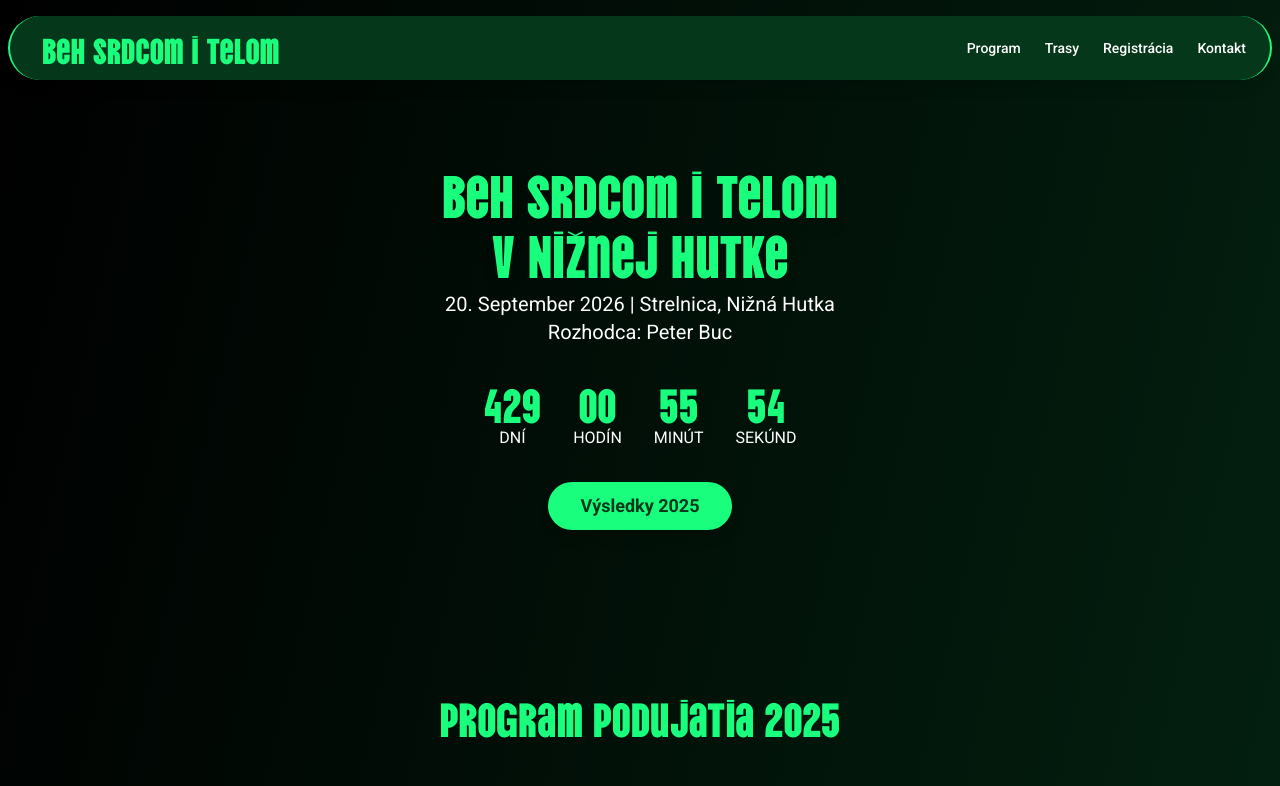
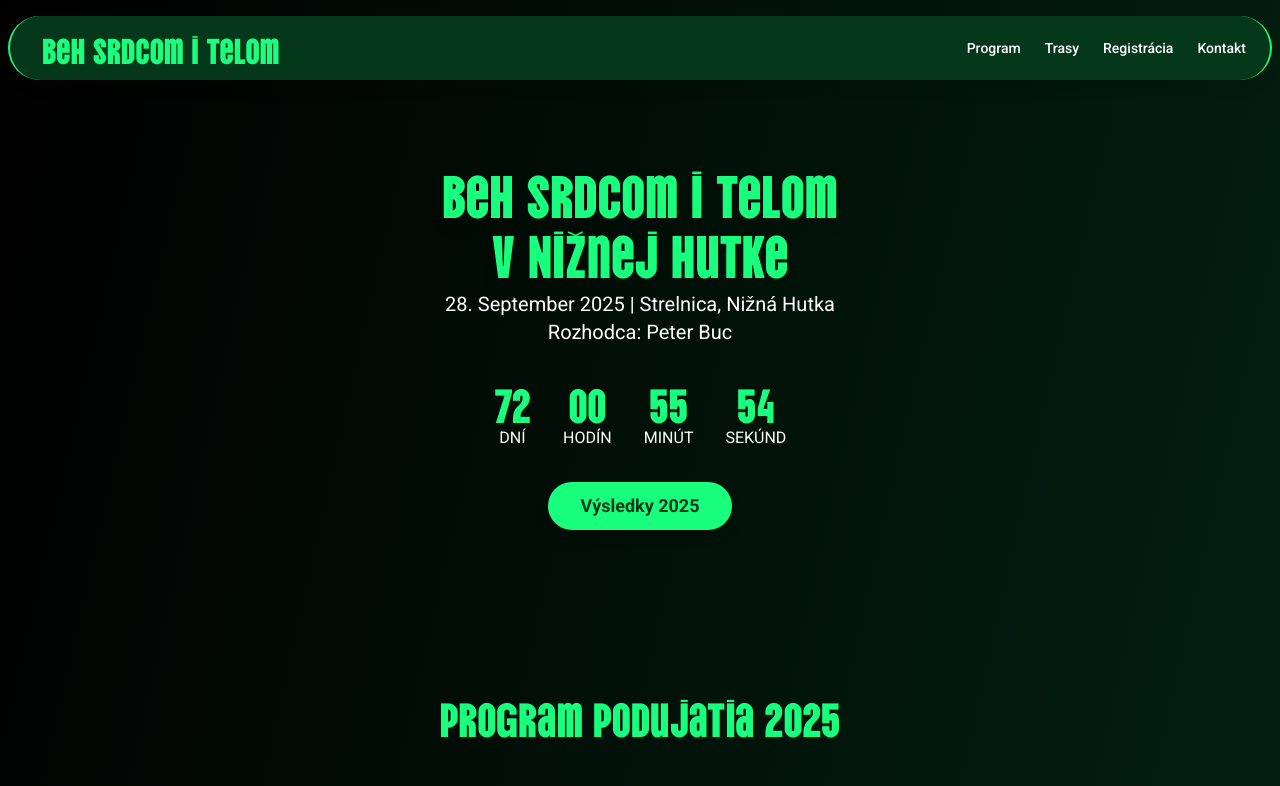
Before and after one commit to YaroSK26/beh-niznahutka, a Next.js app: page / in a window 1280 px wide. Shown: the top 786 px of the page. Built offline with nearby package versions, Linux system fonts and the light colour scheme.

Commit message:
uprava datumu

```diff
--- a/app/page.js
+++ b/app/page.js
@@ -27,7 +27,7 @@ export default function Home() {
 
   // Set the target date for the main run (September 28, 15:00)
   // Assuming the current year is 2025 based on the provided context date.
-  const eventTargetDate = "2026-09-20T14:00:00";
+  const eventTargetDate = "2025-09-28T14:00:00";
 
   return (
     <div className="flex flex-col min-h-screen bg-gradient-to-br from-black to-[#05371b] text-white">
@@ -137,7 +137,7 @@ export default function Home() {
               transition={{ duration: 0.8, delay: 0.4, ease: "easeOut" }}
               className="mt-2 text-lg md:text-xl text-white font-sans"
             >
-              20. September 2026 | Strelnica, Nižná Hutka <br />
+              28. September 2025 | Strelnica, Nižná Hutka <br />
               Rozhodca: Peter Buc
             </motion.p>
             {/* Countdown Timer */}
@@ -454,7 +454,7 @@ export default function Home() {
                 target="_blank"
                 rel="noopener noreferrer"
               >
-                Dalšie fotky
+                Ďalšie fotky
               </Link>
             </Button>
           </div>
```
